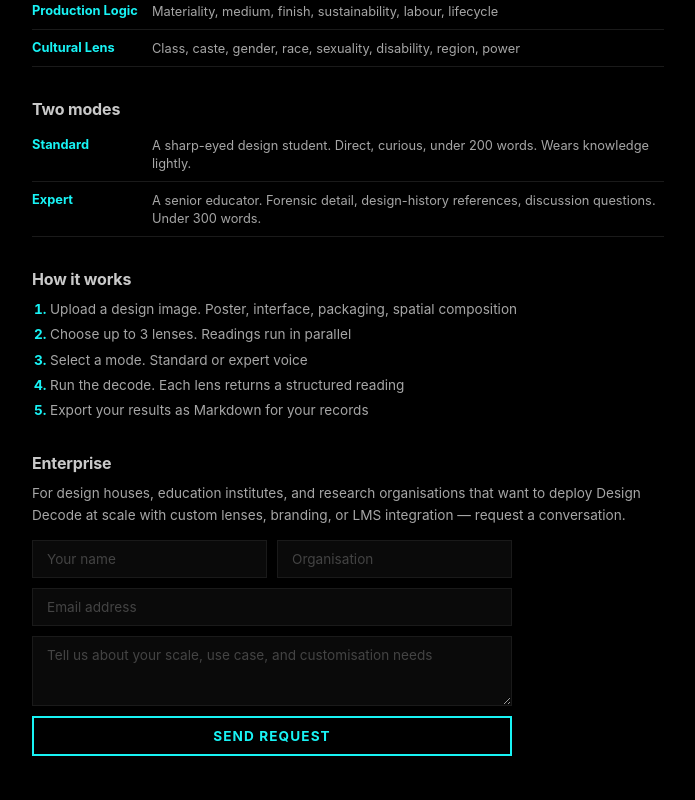
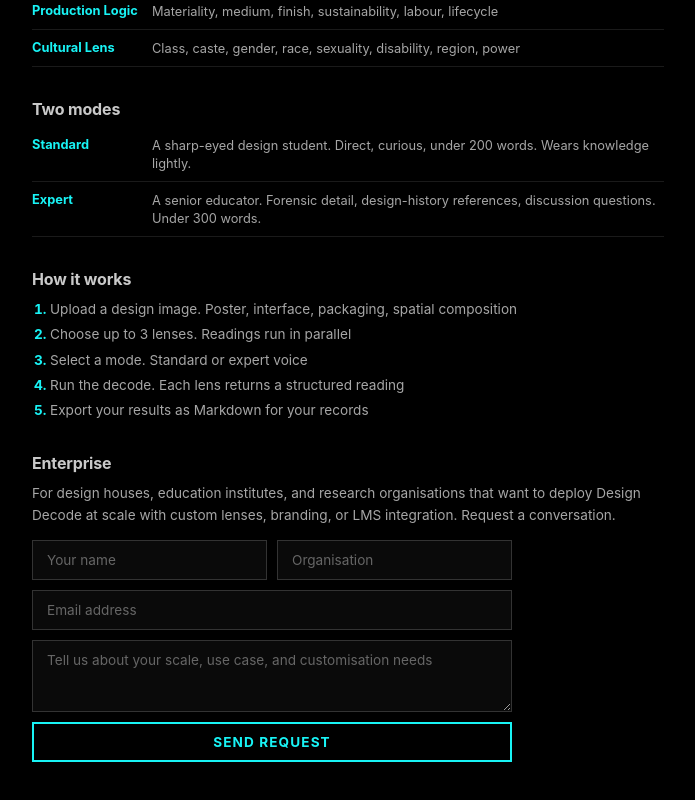
Before and after one commit to theblackyellowarrow/design-decode, a React (Vite) app: page / in a window 1280 px wide. Shown: the part 1171-1971 px from the top of the page, without its empty margins (292-987 px from the left). Built offline with nearby package versions, Linux system fonts and the light colour scheme.

Commit message:
Fix enterprise form contrast, remove em dash

```diff
--- a/src/main.jsx
+++ b/src/main.jsx
@@ -255,7 +255,7 @@
 
           <div className="landing-section" id="enterprise">
             <h2>Enterprise</h2>
-            <p>For design houses, education institutes, and research organisations that want to deploy Design Decode at scale with custom lenses, branding, or LMS integration — request a conversation.</p>
+            <p>For design houses, education institutes, and research organisations that want to deploy Design Decode at scale with custom lenses, branding, or LMS integration. Request a conversation.</p>
             <form className="enterprise-form" onSubmit={(e) => {
               e.preventDefault();
               const fd = new FormData(e.target);
--- a/src/styles.css
+++ b/src/styles.css
@@ -241,15 +241,15 @@
 .form-input {
   width: 100%;
   background: #0a0a0a;
-  color: var(--edge);
-  border: 1px solid var(--shadow);
-  padding: 10px 14px;
+  color: #e0e0e0;
+  border: 1px solid #333;
+  padding: 11px 14px;
   font-size: 0.85rem;
   font-family: inherit;
   resize: vertical;
 }
 .form-input:focus { border-color: var(--cyan); outline: none; }
-.form-input::placeholder { color: #444; }
+.form-input::placeholder { color: #666; }
 
 /* ── Shell ── */
 .shell { max-width: 1180px; margin: 0 auto; padding: 40px 24px 80px; }
```
